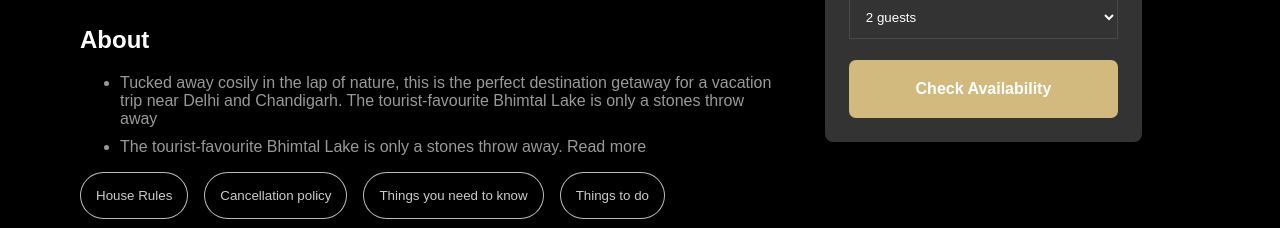
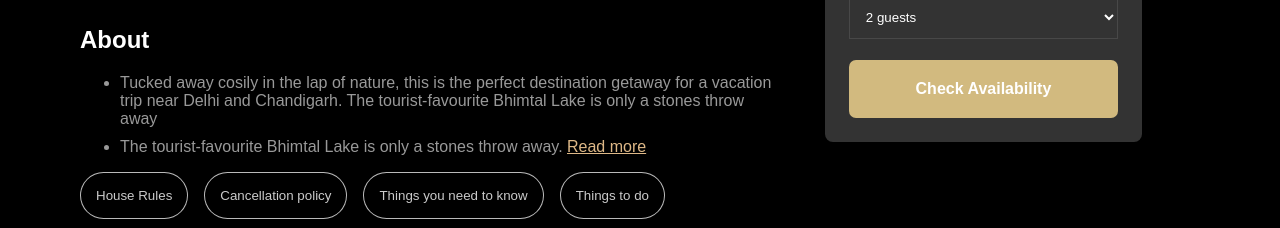
Before and after one commit to charu1603/assignment-web, a Next.js app: page / in a window 1280 px wide. Shown: the part 1080-1308 px from the top of the page. Built offline with nearby package versions, Linux system fonts and the light colour scheme.

Commit message:
about section updated

```diff
--- a/src/app/components/About/About.css
+++ b/src/app/components/About/About.css
@@ -9,6 +9,9 @@
     flex-wrap: wrap;
     gap: 1rem;
 }
+.tagsButton.golden-border {
+    border-color: gold;
+  }
 .tagsButton{
     background-color: black;
     padding: 15px;
@@ -53,6 +56,11 @@ align-items: center;
 .reviews{
     text-decoration: underline;
 }
+.aboutContent li span{
+    color: burlywood;
+    text-decoration: underline;
+}
+
 .aboutHeadRight .likes{
     background-color: #333333;
 padding: 10px;
--- a/src/app/components/About/About.jsx
+++ b/src/app/components/About/About.jsx
@@ -129,14 +129,18 @@ title:"House Rules",
             The tourist-favourite Bhimtal Lake is only a stones throw away
           </li>
           <li>
-            The tourist-favourite Bhimtal Lake is only a stones throw away. Read
-            more
+            The tourist-favourite Bhimtal Lake is only a stones throw away. <span>Read
+            more</span>
           </li>
         </ul>
         <div className="abouttags">
           {aboutTags.map((item)=>(
             <div className="tagsss" key={item.id}>
-<button className="tagsButton">{item.title}</button>
+  <button
+        className={`tagsButton ${item.id === 1 ? "golden-border" : ""}`}
+      >
+        {item.title}
+      </button>
               </div>
           ))}
         </div>
--- a/src/app/components/Modal/Modal.jsx
+++ b/src/app/components/Modal/Modal.jsx
@@ -1,6 +1,6 @@
 import {FaCalendarAlt } from 'react-icons/fa';
 import './Modal.css';
-export default function Modal() {
+ function Modal() {
   return (
     <div className="modalRight">
     <div className="modal">
@@ -46,3 +46,4 @@ export default function Modal() {
     </div></div>
   )
 }
+export default Modal;
```
